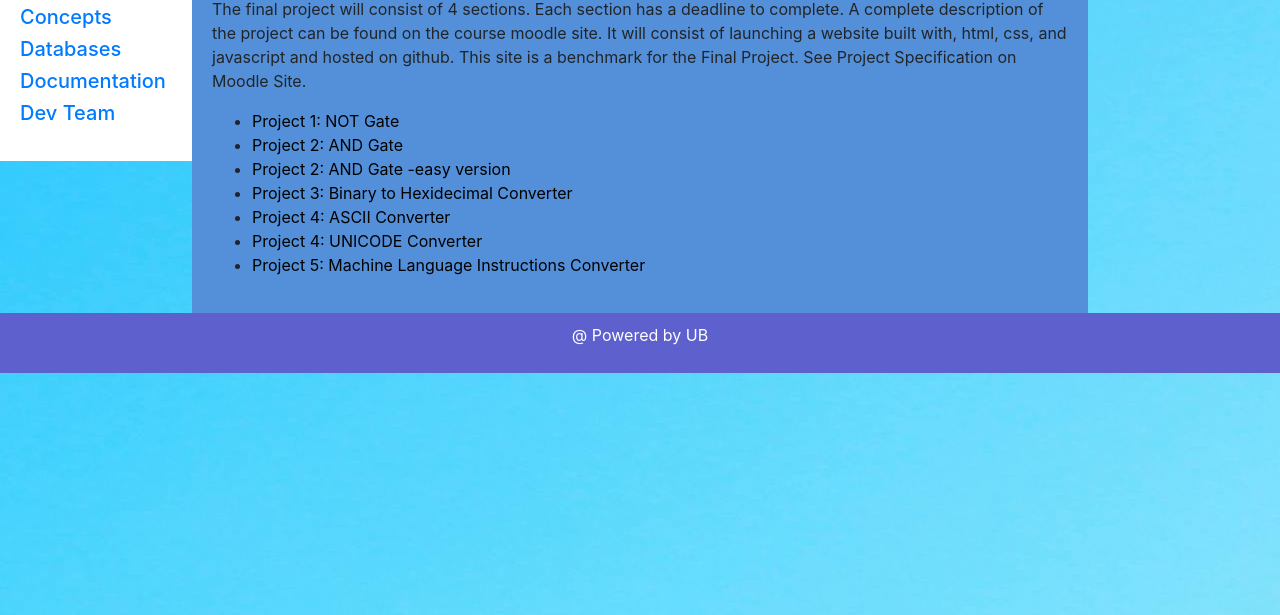
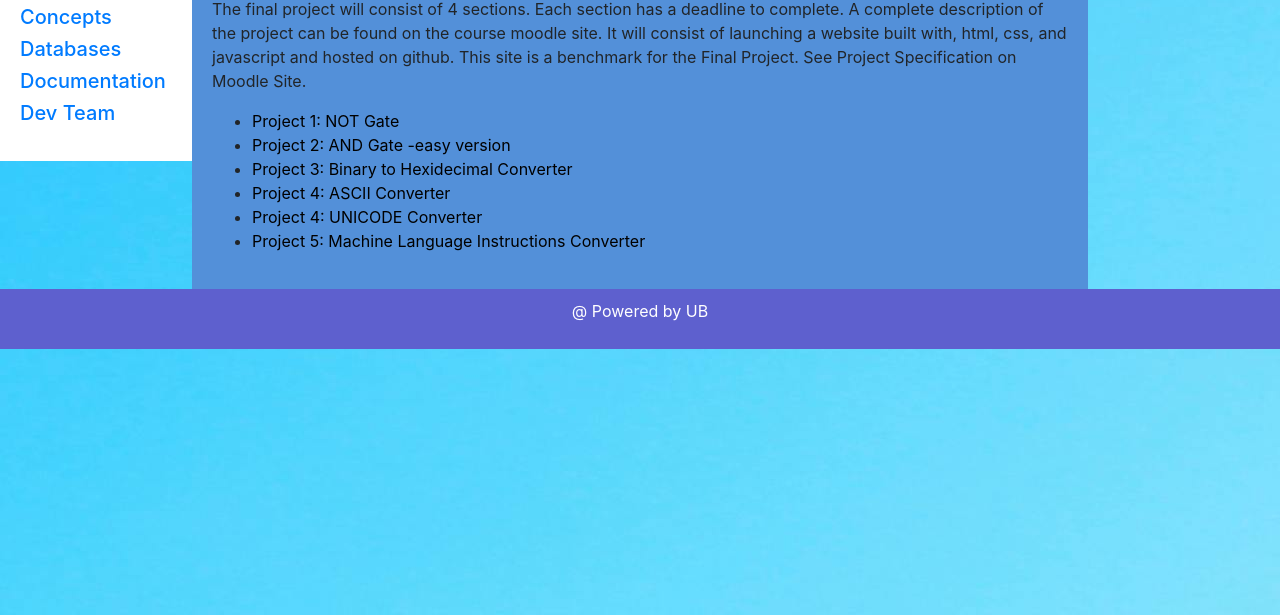
Before and after one commit to 2025162651-ui/FoC, a plain HTML site: page project.html in a window 1280 px wide. Shown: the part 185-800 px from the top of the page. Drawn offline with nearby package versions, Linux system fonts and the light colour scheme.

Commit message:
Update project.html

```diff
--- a/project.html
+++ b/project.html
@@ -33,7 +33,6 @@ Project Specification on Moodle Site.</p>
 
 <ul>
   <li><a href="notgate.html" style="color:black">Project 1: NOT Gate</a></h3></li>
-  <li><a href="andgate.html" style="color:black">Project 2: AND Gate</a></h3></li>
   <li><a href="easyand.html" style="color:black">Project 2: AND Gate -easy version</a></h3></li>
   <li><a href="binarytohex.html" style="color:black">Project 3: Binary to Hexidecimal Converter</a></h3></li>
   <li><a href="ascii.html" style="color:black">Project 4: ASCII Converter</a></h3></li>
```
